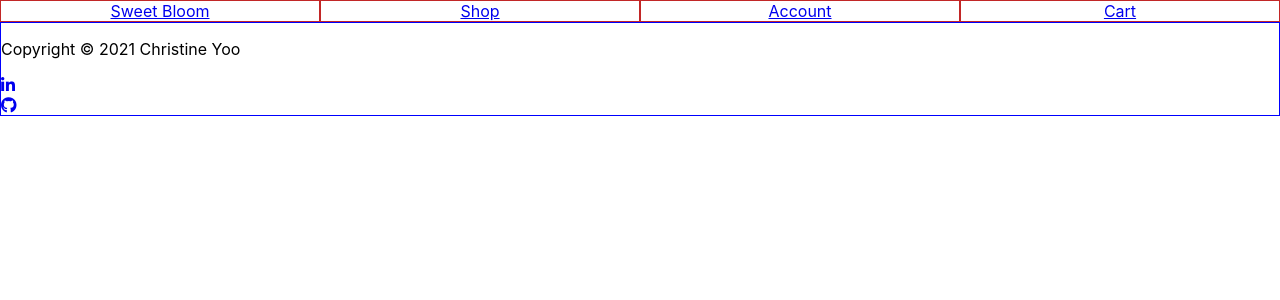
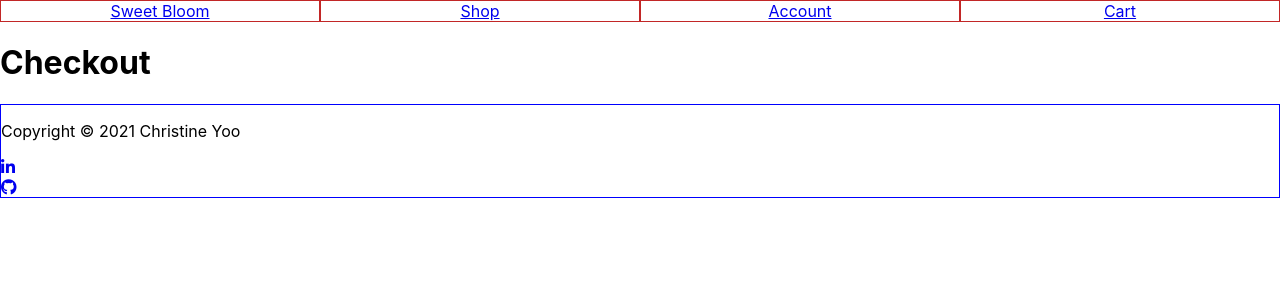
Before and after one commit to christineyoo/sweet-bloom, a React (Create React App) app: page /checkout in a window 1280 px wide. Shown: the top 300 px of the page. Built offline with nearby package versions, Linux system fonts and the light colour scheme.

Commit message:
created Checkout component

```diff
--- a/src/App.js
+++ b/src/App.js
@@ -2,6 +2,7 @@ import React, { Component } from 'react';
 import { Route, Switch } from 'react-router-dom';
 import Account from './pages/account/Account';
 import Cart from './pages/cart/Cart';
+import Checkout from './pages/checkout/Checkout';
 import Footer from './organisms/footer/Footer';
 import Landing from './pages/landing/Landing';
 import NavBar from './organisms/navbar/NavBar';
@@ -19,6 +20,7 @@ class App extends Component {
           <Switch>
             <Route exact path='/account' component={Account} />
             <Route exact path='/cart' component={Cart} />
+            <Route exact path='/checkout' component={Checkout} />
             <Route exact path='/shop' component={Shop} />
             <Route exact path='/' component={Landing} />
           </Switch>
--- /dev/null
+++ b/src/pages/checkout/Checkout.js
@@ -0,0 +1,14 @@
+import React, { Component } from 'react';
+
+class Checkout extends Component {
+  state = {};
+  render() {
+    return (
+      <div>
+        <h1>Checkout</h1>
+      </div>
+    );
+  }
+}
+
+export default Checkout;
```
Also changed, not shown: src/pages/checkout/Checkout.css (added).
